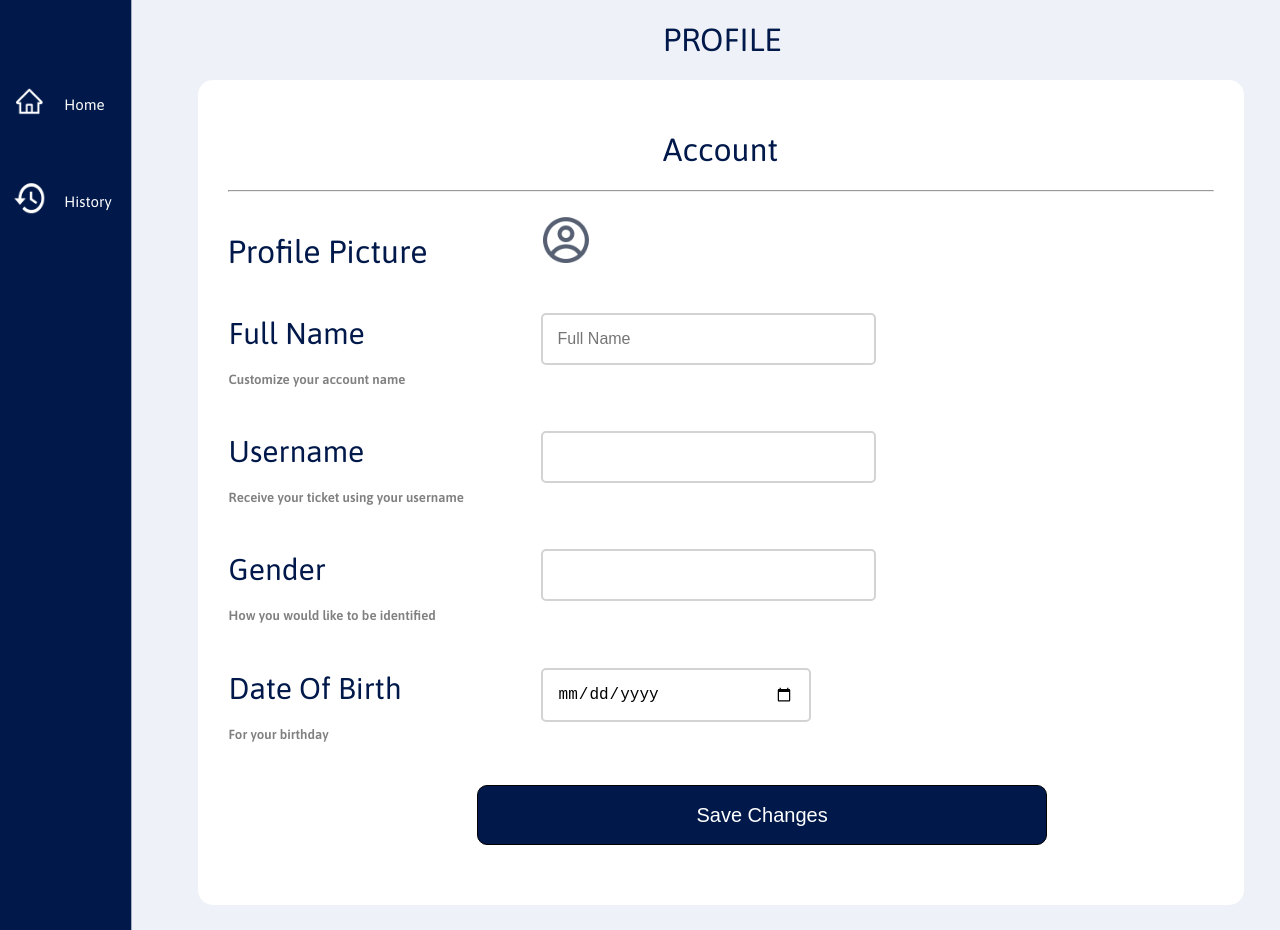
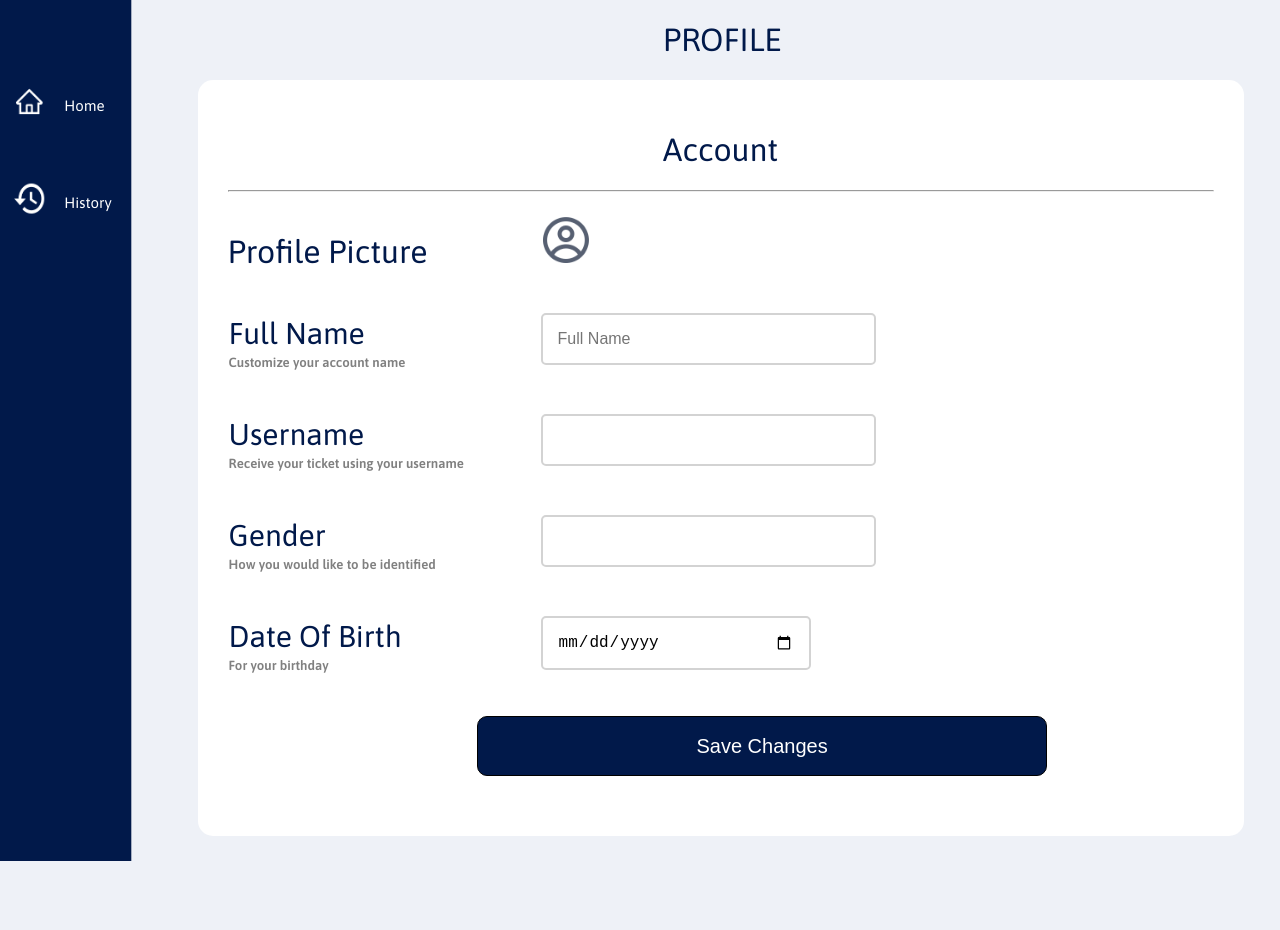
Before and after one commit to Amotul-raheem/park-ui, a React (Create React App) app: page /user-profile in a window 1280 px wide. Shown: the top 930 px of the page. After the commit the page ends 861 px from the top, so only its background shows below. Built offline with nearby package versions, Linux system fonts and the light colour scheme.

Commit message:
added some css

```diff
--- a/src/components/common/ProfileInput/ProfileInput.css
+++ b/src/components/common/ProfileInput/ProfileInput.css
@@ -25,4 +25,5 @@
 
 .profile-description {
     color: gray;
+    margin-top: 5px;
 }
--- a/src/components/common/ProfileInput/ProfileInput.js
+++ b/src/components/common/ProfileInput/ProfileInput.js
@@ -8,8 +8,11 @@ function ProfileInput(props) {
         <div className="profile-input">
             <tr>
                 <td>
-                    <div className="profile-input-label"><label className="profile-name">{label}</label>
-                        <h5 className="profile-description">{description}</h5></div>
+                    <div className="profile-input-label">
+                        <label className="profile-name">{label}</label>
+                        <br/>
+                        <h5 className="profile-description">{description}</h5>
+                    </div>
                 </td>
                 <td>
                     <div className="profile-input-field-container">
```
